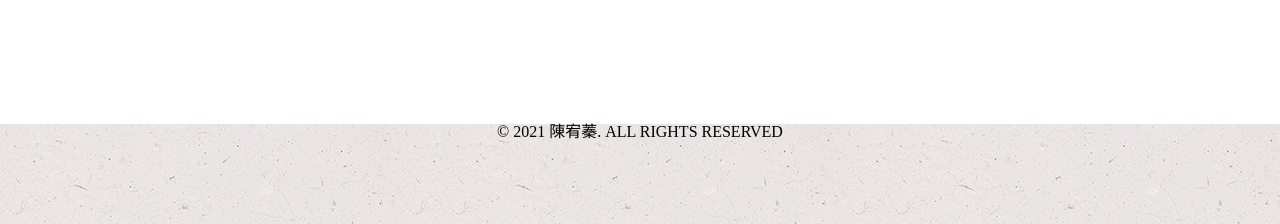
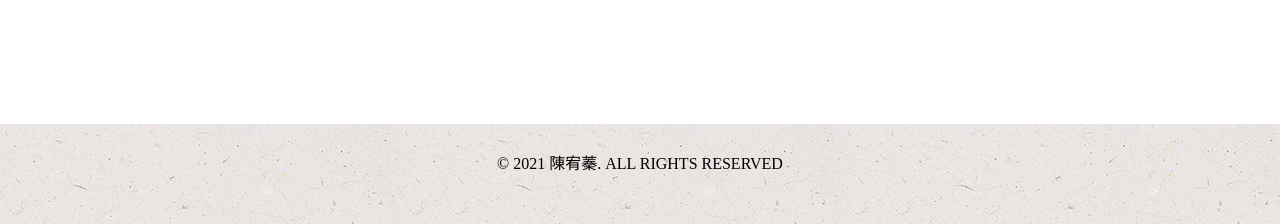
Before and after one commit to ychenhq/all-about-me-html-version, a plain HTML site: page index.html in a window 1280 px wide. Shown: the part 4248-4472 px from the top of the page. Drawn offline with nearby package versions, Linux system fonts and the light colour scheme.

Commit message:
Update index.html

```diff
--- a/index.html
+++ b/index.html
@@ -214,7 +214,7 @@
 
     </div>
     <div class="footer">
-        <p>© 2021 陳宥蓁. ALL RIGHTS RESERVED</p>
+        <p><br><br>© 2021 陳宥蓁. ALL RIGHTS RESERVED</p>
     </div>
 </body>
 
```
